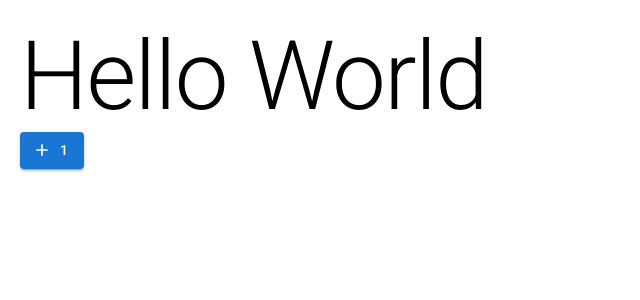
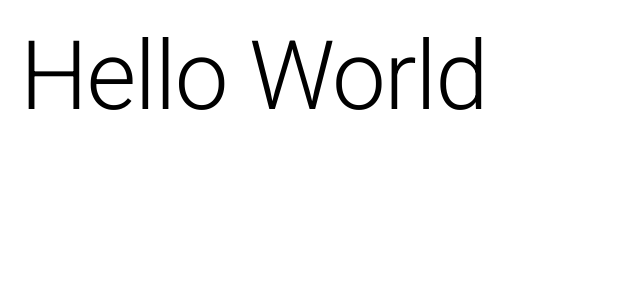
Before and after one commit to kairos9000/web-template, a React (Vite) app: page / in a window 1280 px wide. Shown: the top 300 px of the page, without its empty margins (0-640 px from the left). Built offline with nearby package versions, Linux system fonts and the light colour scheme.

Commit message:
deleted button

```diff
--- a/src/App.tsx
+++ b/src/App.tsx
@@ -12,9 +12,6 @@ export function App() {
     return (
         <>
             <Typography variant="h1">Hello World</Typography>
-            <Button variant="contained" startIcon={<Add />} onClick={handleClick}>
-                {count}
-            </Button>
         </>
     );
 }
```
